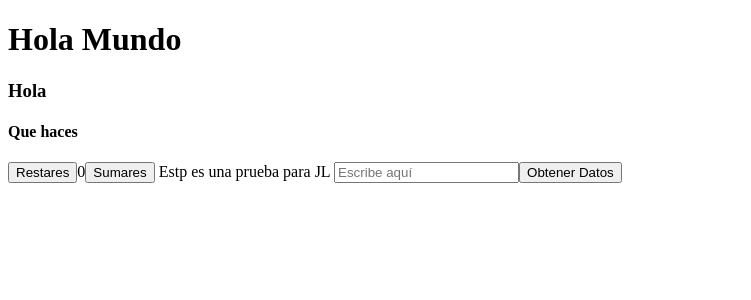
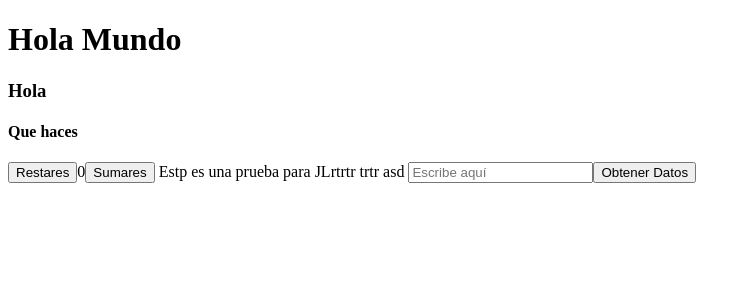
Before and after one commit to aprendiendo187/holamundo, an Angular app: page / in a window 1280 px wide. Shown: the top 300 px of the page, without its empty margins (0-751 px from the left). Built offline with nearby package versions, Linux system fonts and the light colour scheme.

Commit message:
prueba xyz

```diff
--- a/src/app/app.component.html
+++ b/src/app/app.component.html
@@ -8,8 +8,9 @@
 <span>{{valores}}</span>
 <button type="button" (click)="sumar()">Sumares</button>
 
-Estp es una prueba para JL
-
+Estp es una prueba para JLrtrtr
+trtr
+asd
 <input
   type="text"
   minlength="5"
```
